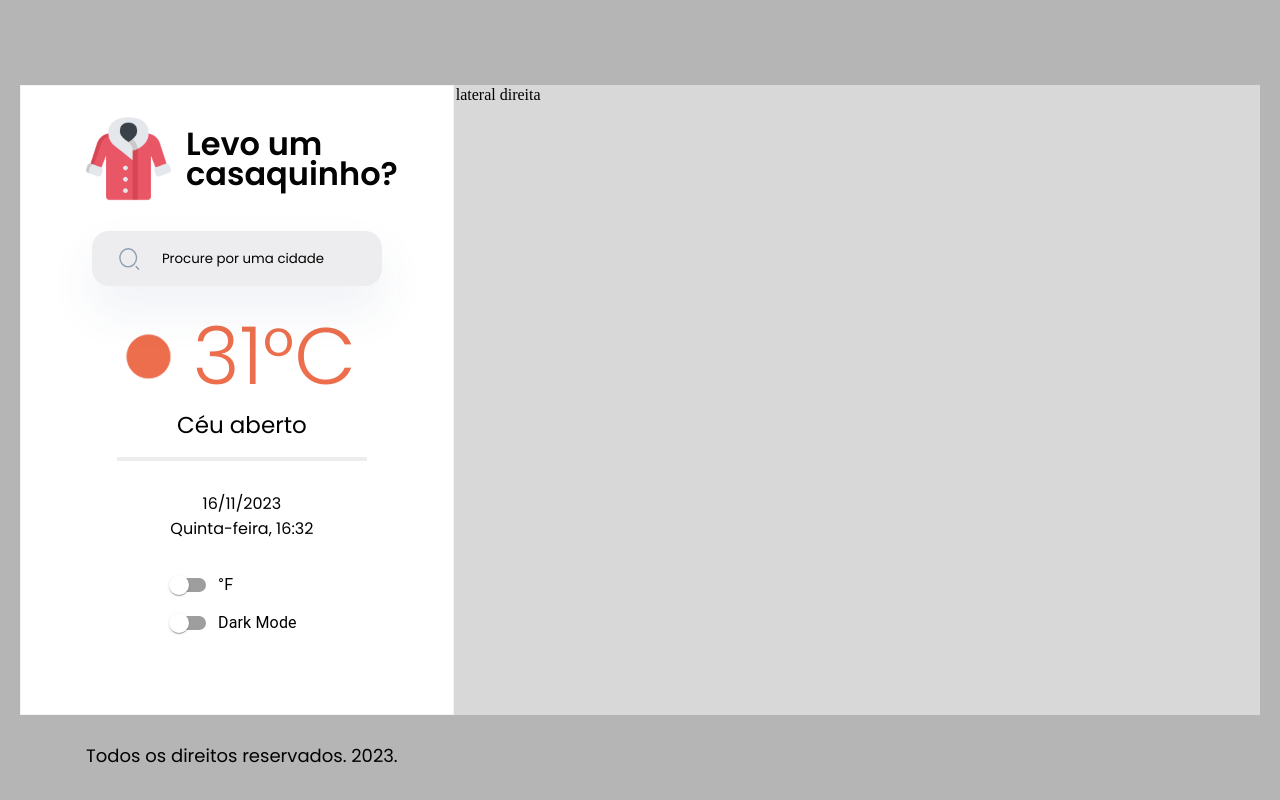
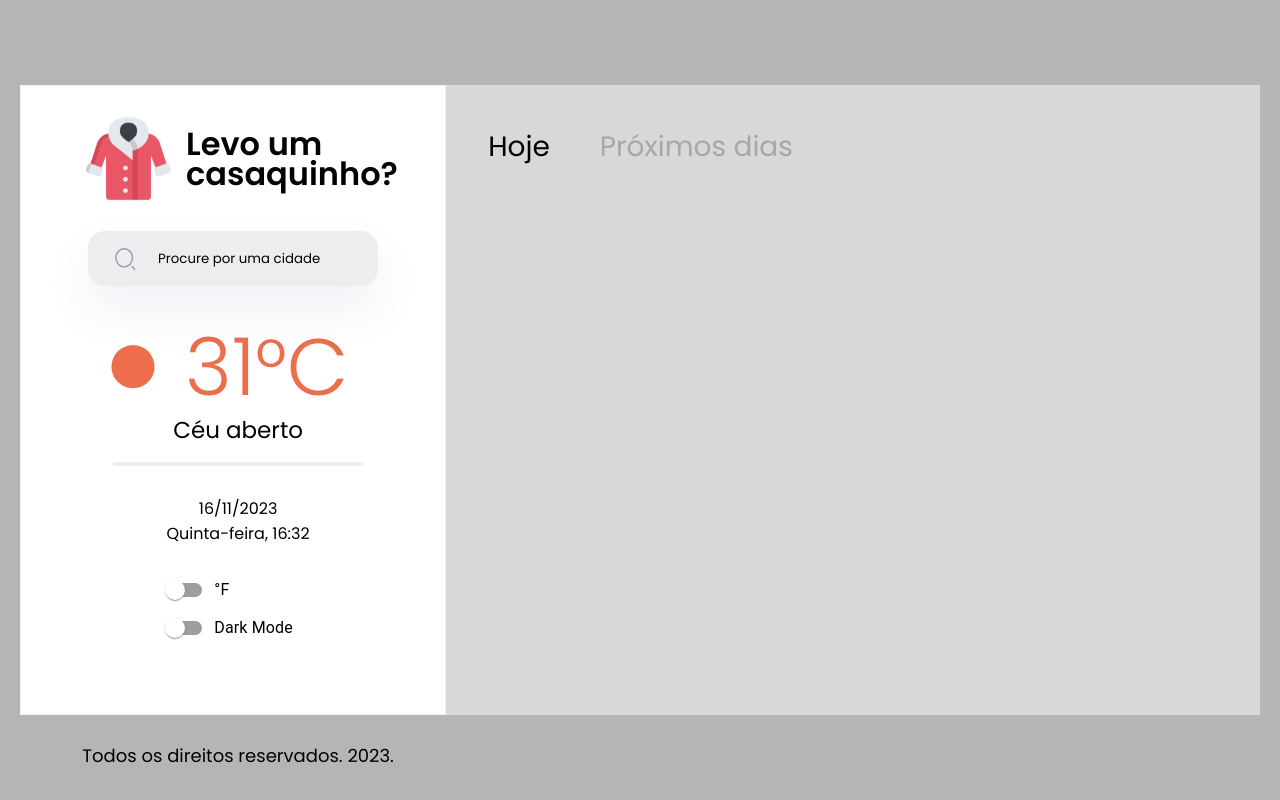
Before and after one commit to BrendonLee23/project-good-weather-frontend, a React (Vite) app: page / in a window 1280 px wide. Built offline with nearby package versions, Linux system fonts and the light colour scheme.

Commit message:
Feat/ RightInfos: Logic that switches components

```diff
--- /dev/null
+++ b/src/components/LeftInfos/LeftInfos.jsx
@@ -0,0 +1,154 @@
+import { styled } from "styled-components";
+import Casaco from "../../assets/casaco.svg";
+import Lupa from "../../assets/lupa.svg";
+import { FormControlLabel, FormGroup, Switch } from "@mui/material";
+
+export default function LeftInfos() {
+    return (
+        <LeftInfosContainer>
+            <Title>
+                <img src={Casaco} alt="" />
+                <h1>Levo um casaquinho?</h1>
+            </Title>
+            <InputContainer>
+                <img src={Lupa} alt="Lupa" />
+                <input type="text" placeholder="Procure por uma cidade" />
+            </InputContainer>
+            <ResumeInfos>
+                <StyledTemperature>
+                    <h1><span>●</span> 31°C</h1>
+                </StyledTemperature>
+                <h2>Céu aberto</h2>
+                <hr />
+                <h3>16/11/2023</h3>
+                <h3>Quinta-feira, 16:32</h3>
+            </ResumeInfos>
+            <FormGroup>
+                <FormControlLabel control={<Switch />} label="°F" />
+                <FormControlLabel control={<Switch />} label="Dark Mode" />
+            </FormGroup>
+            <Footer>
+                <p>Todos os direitos reservados. 2023.</p>
+            </Footer>
+        </LeftInfosContainer>
+    )
+}
+
+const LeftInfosContainer = styled.div`
+    background-color: #ffffff;
+    display: flex;
+    align-items: center;
+    flex-direction: column;
+    width: 960px;
+    height: 630px;
+    padding: 30px 20px 10px 30px;
+    border: 1px solid #f3f1f1
+`
+const Title = styled.div`
+    display: flex;
+    align-items: center;
+    justify-content: center;
+    padding-left: 35px;
+    img{
+        width: 85px;
+        height: 85px;
+    }
+h1{
+    color: #030303;
+    font-family: Poppins;
+    font-size: 32px;
+    font-weight: 600;
+    line-height: 30px;
+    letter-spacing: 0em;
+    text-align: left;
+    margin-left: 15px;
+}
+
+`
+const InputContainer = styled.div`
+    width: auto;
+    height: 40px;
+    display: flex;
+    position: relative;
+        input {
+        background-color: #ededef;
+        margin-top: 30px;
+        width: 290px;
+        height: 55px;
+        border: none;
+        border-radius: 17px;
+        box-shadow: 0px 24px 48px 0px #314f7c14;
+        padding-left: 70px;
+        margin-right: 10px;
+        }
+        img{
+            position: absolute;
+            top: 146%;
+            left: 20px;
+            transform: translateY(-50%);
+            width: 35px; /* Ajuste o tamanho conforme necessário */
+            height: 35px; /* Ajuste o tamanho conforme necessário */
+            cursor: pointer;
+        }
+`
+const ResumeInfos = styled.div`
+    display: flex;
+    flex-direction: column;
+    align-items: center;
+    margin-top: 70px;
+    margin-bottom: 25px;
+    h2{
+        font-family: Poppins;
+        font-size: 23px;
+        font-weight: 400;
+        line-height: 48px;
+        letter-spacing: 0em;
+        text-align: left;
+    }
+    hr{
+        background: #EDEDED;
+        border: 2px solid #EDEDED;
+        width: 250px;
+        margin-bottom: 30px;
+    }
+    h3{
+    font-family: Poppins;
+    font-size: 16px;
+    font-weight: 400;
+    line-height: 25px;
+    letter-spacing: 0em;
+    text-align: left;
+    }
+`
+const StyledTemperature = styled.div`
+    display: flex;
+    align-items: center;
+    justify-content: center;
+    margin-right: 25px;
+    margin-top: 25px;
+    margin-bottom: 15px;
+    color: #EC6E4C;
+    h1{
+        font-family: Poppins;
+        font-size: 80px;
+        font-weight: 300;
+        line-height: 48px;
+        letter-spacing: 0em;
+    }
+    span{
+        font-size: 100px;
+    }
+`
+const Footer = styled.div`
+    position: absolute;
+    bottom: 0;
+    margin-bottom: 20px;
+    p{
+        font-family: Poppins;
+        font-size: 18px;
+        font-weight: 400;
+        line-height: 48px;
+        letter-spacing: 0em;
+        text-align: left;
+}
+`
--- a/src/components/NextDaysInfos.jsx
+++ b/src/components/NextDaysInfos.jsx
@@ -0,0 +1,6 @@
+export default function NextDayInfos() {
+    return (
+        <>
+        </>
+    )
+}
--- /dev/null
+++ b/src/components/RightInfos/RightInfos.jsx
@@ -0,0 +1,65 @@
+import { styled } from "styled-components"
+import TodayInfos from "../TodayInfos"
+import NextDayInfos from "../NextDaysInfos"
+import { useState } from "react";
+
+export default function RightInfos() {
+
+    const [selectedComponent, setSelectedComponent] = useState('today'); // Estado inicial para o componente TodayInfos
+
+    const handleTitleClick = (component) => {
+        setSelectedComponent(component);
+    };
+
+    return (
+        <RightInfosContainer>
+            <TitleOptions selectedComponent={selectedComponent}>
+                <h1 onClick={() => handleTitleClick('today')}>Hoje</h1>
+                <h2 onClick={() => handleTitleClick('nextDays')}>Próximos dias</h2>
+            </TitleOptions>
+            {selectedComponent === 'today' ? <TodayInfos /> : <NextDayInfos />}
+        </RightInfosContainer>
+    )
+}
+
+const RightInfosContainer = styled.div`
+    background-color:#D8D8D8;
+    display: flex;
+    flex-direction: column;
+    height: 630px;
+    width: 1912px;
+    border: 2px solid #D8D8D8;
+    padding-left: 40px;
+    padding-top: 30px;
+`
+
+const TitleOptions = styled.div`
+    width: 750px;
+    height: 60px;
+    display: flex;
+    align-items: center;
+    justify-content: start;
+    gap:50px;
+    h1{
+        color: ${(props) =>
+        props.selectedComponent === 'today' ? 'black' : '#a7a7a7'};
+        font-family: Poppins;
+        font-size: 28px;
+        font-weight: 400;
+        line-height: 48px;
+        letter-spacing: 0em;
+        text-align: left;
+        cursor: pointer;
+    }
+    h2{
+        color: ${(props) =>
+        props.selectedComponent === 'nextDays' ? 'black' : '#a7a7a7'};
+        font-family: Poppins;
+        font-size: 28px;
+        font-weight: 400;
+        line-height: 48px;
+        letter-spacing: 0em;
+        text-align: left;
+        cursor: pointer;
+    }
+`
--- a/src/components/TodayInfos.jsx
+++ b/src/components/TodayInfos.jsx
@@ -0,0 +1,6 @@
+export default function TodayInfos() {
+    return (
+        <>
+        </>
+    )
+}
--- a/src/pages/HomePage/HomePage.jsx
+++ b/src/pages/HomePage/HomePage.jsx
@@ -1,43 +1,12 @@
-import { styled } from "styled-components"
-import Casaco from "../../assets/casaco.svg";
-import Lupa from "../../assets/lupa.svg";
-import Dote from "../../assets/dote.svg";
-import { FormControlLabel, FormGroup, Switch } from "@mui/material";
-
+import { styled } from "styled-components";
+import LeftInfos from "../../components/LeftInfos/LeftInfos";
+import RightInfos from "../../components/RightInfos/RightInfos";
 
 export default function HomePage() {
     return (
         <Home>
-            <LeftInfos>
-                <Title>
-                    <img src={Casaco} alt="" />
-                    <h1>Levo um casaquinho?</h1>
-                </Title>
-                <InputContainer>
-                    <img src={Lupa} alt="Lupa" />
-                    <input type="text" placeholder="Procure por uma cidade" />
-                </InputContainer>
-                <ResumeInfos>
-                    <StyledTemperature>
-                        <img src={Dote} alt="dote" />
-                        <h1>31°C</h1>
-                    </StyledTemperature>
-                    <h2>Céu aberto</h2>
-                    <hr />
-                    <h3>16/11/2023</h3>
-                    <h3>Quinta-feira, 16:32</h3>
-                </ResumeInfos>
-                <FormGroup>
-                    <FormControlLabel control={<Switch />} label="°F" />
-                    <FormControlLabel control={<Switch />} label="Dark Mode" />
-                </FormGroup>
-                <Footer>
-                    <p>Todos os direitos reservados. 2023.</p>
-                </Footer>
-            </LeftInfos>
-            <RightInfos>
-                <h1>lateral direita</h1>
-            </RightInfos>
+            <LeftInfos/>
+            <RightInfos/>
         </Home>
     )
 }
@@ -52,133 +21,3 @@ const Home = styled.div`
     align-items: center; /* Centraliza os elementos verticalmente */
 
 `
-
-const LeftInfos = styled.div`
-    background-color: #ffffff;
-    display: flex;
-    align-items: center;
-    flex-direction: column;
-    width: 960px;
-    height: 630px;
-    padding: 30px 20px 10px 30px;
-    border: 1px solid #f3f1f1
-`
-
-const RightInfos = styled.div`
-    background-color:#D8D8D8;
-    display: flex;
-    flex-direction: column;
-    height: 630px;
-    width: 1912px;
-    border: 2px solid #D8D8D8
-`
-
-const Title = styled.div`
-    display: flex;
-    align-items: center;
-    justify-content: center;
-    padding-left: 35px;
-    img{
-        width: 85px;
-        height: 85px;
-    }
-h1{
-    color: #030303;
-    font-family: Poppins;
-    font-size: 32px;
-    font-weight: 600;
-    line-height: 30px;
-    letter-spacing: 0em;
-    text-align: left;
-    margin-left: 15px;
-}
-
-`
-const InputContainer = styled.div`
-    width: auto;
-    height: 40px;
-    display: flex;
-    position: relative;
-        input {
-        background-color: #ededef;
-        margin-top: 30px;
-        width: 290px;
-        height: 55px;
-        border: none;
-        border-radius: 17px;
-        box-shadow: 0px 24px 48px 0px #314f7c14;
-        padding-left: 70px;
-        margin-right: 10px;
-        }
-        img{
-            position: absolute;
-            top: 146%;
-            left: 20px;
-            transform: translateY(-50%);
-            width: 35px; /* Ajuste o tamanho conforme necessário */
-            height: 35px; /* Ajuste o tamanho conforme necessário */
-            cursor: pointer;
-        }
-`
-const ResumeInfos = styled.div`
-    display: flex;
-    flex-direction: column;
-    align-items: center;
-    margin-top: 70px;
-    margin-bottom: 25px;
-    h2{
-        font-family: Poppins;
-        font-size: 23px;
-        font-weight: 400;
-        line-height: 48px;
-        letter-spacing: 0em;
-        text-align: left;
-    }
-    hr{
-        background: #EDEDED;
-        border: 2px solid #EDEDED;
-        width: 250px;
-        margin-bottom: 30px;
-    }
-    h3{
-    font-family: Poppins;
-    font-size: 16px;
-    font-weight: 400;
-    line-height: 25px;
-    letter-spacing: 0em;
-    text-align: left;
-    }
-`
-
-const StyledTemperature = styled.div`
-    display: flex;
-    align-items: center;
-    justify-content: center;
-    margin-right: 25px;
-    img{
-        width: 90px;
-        height: 90px;
-    }
-    h1{
-        color: #EC6E4C;
-        font-family: Poppins;
-        font-size: 80px;
-        font-weight: 300;
-        line-height: 48px;
-        letter-spacing: 0em;
-    }
-`
-
-const Footer = styled.div`
-    position: absolute;
-    bottom: 0;
-    margin-bottom: 20px;
-    p{
-        font-family: Poppins;
-        font-size: 18px;
-        font-weight: 400;
-        line-height: 48px;
-        letter-spacing: 0em;
-        text-align: left;
-}
-`
```
